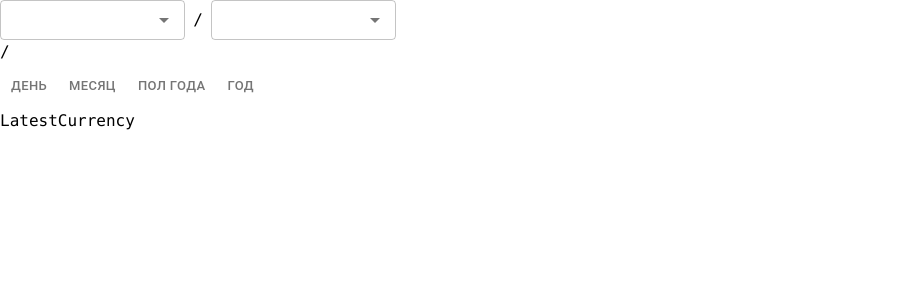
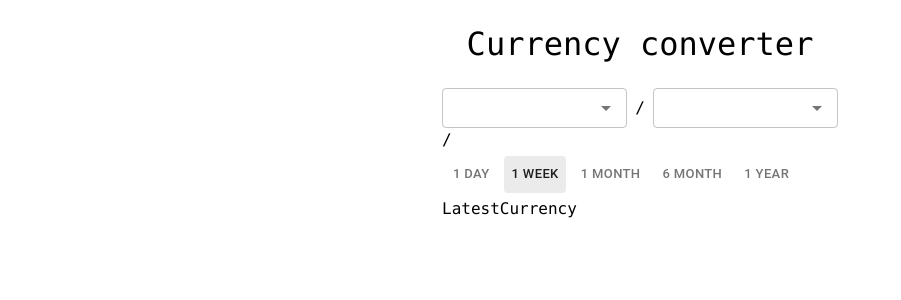
Before and after one commit to AleR111/currency-converter, a React app: page / in a window 1280 px wide. Shown: the top 300 px of the page, without its empty margins (0-901 px from the left). Built offline with nearby package versions, Linux system fonts and the light colour scheme; no server answers.

Commit message:
added logic of period picker

```diff
--- a/src/App.tsx
+++ b/src/App.tsx
@@ -1,11 +1,11 @@
 import {FC} from 'react';
-import {Converter} from './components';
+import {Layout} from './components';
 import './styles/index.scss';
 
 const App: FC = () => {
     return (
         <div className="app">
-            <Converter />
+            <Layout />
         </div>
     );
 };
--- a/src/components/converter/Converter.tsx
+++ b/src/components/converter/Converter.tsx
@@ -1,36 +1,77 @@
-import {useEffect} from 'react';
+import {useEffect, useState} from 'react';
 import {getLatest, getTimeSeries} from '../../api';
 import {useAppActions} from '../../hooks';
+import {CurrencyList, SeriesPeriod} from '../../types';
 import {Chart} from './chart';
 import {CurrencyPicker} from './currency-picker';
 import {LatestCurrency} from './latest-currency';
 import {PeriodPicker} from './period-picker';
 
+const ConverterContainer = () => {};
+
 export const Converter = () => {
+    const [base, setBase] = useState<CurrencyList>(
+        //     {
+        //     code: 'USD',
+        //     label: 'Доллар США',
+        // }
+        null
+    );
+    const [symbol, setSymbol] = useState<CurrencyList>(null);
+    //     {
+    //     code: 'EUR',
+    //     label: 'Евро',
+    // }
+    const [period, setPeriod] = useState<SeriesPeriod | null>(null);
+    console.log(
+        '🚀 ~ file: Converter.tsx ~ line 22 ~ Converter ~ period',
+        period
+    );
+
+    const baseCode = base?.code || 'USD';
+    const symbolCode = symbol?.code || 'EUR';
+
     const {fetchLatestConverterData, fetchTimeSeriesRatesData} =
         useAppActions();
     useEffect(() => {
+        if (!period) return;
+        const {startDate, endDate} = period;
         const id = setInterval(
-            () => fetchLatestConverterData({base: 'USD', symbol: 'EUR'}),
+            () =>
+                fetchLatestConverterData({
+                    base: baseCode,
+                    symbol: symbolCode,
+                }),
             60000
         );
-        fetchLatestConverterData({base: 'USD', symbol: 'EUR'});
-        fetchTimeSeriesRatesData({
-            startDate: '2022-09-21',
-            endDate: '2022-10-23',
-            base: 'USD',
-            symbol: 'EUR',
-        });
-            console.log("🚀 ~ file: Converter.tsx ~ line 24 ~ useEffect ~ symbol", 'symbol')
+        fetchLatestConverterData({
+            base: baseCode,
+            symbol: symbolCode,
+        }),
+            fetchTimeSeriesRatesData({
+                startDate,
+                endDate,
+                base: baseCode,
+                symbol: symbolCode,
+            });
+        console.log(
+            '🚀 ~ file: Converter.tsx ~ line 24 ~ useEffect ~ symbol',
+            'symbol'
+        );
 
         return () => {
             clearTimeout(id);
         };
-    }, []);
+    }, [period, base, symbol]);
     return (
         <div>
-            <CurrencyPicker />
-            <PeriodPicker />
+            <CurrencyPicker
+                base={base}
+                setBase={setBase}
+                symbol={symbol}
+                setSymbol={setSymbol}
+            />
+            <PeriodPicker setPeriod={setPeriod} />
             <LatestCurrency />
             <Chart />
         </div>
--- a/src/components/converter/chart/Chart.tsx
+++ b/src/components/converter/chart/Chart.tsx
@@ -44,9 +44,10 @@ export const ChartCont: FC<ChartContProps> = ({data}) => {
     const parseTime = timeParse('%Y-%m-%d');
 
     const convertedData = Object.keys(data.rates).map((d) => {
+        const code = Object.keys(data.rates[d])[0];
         return {
             date: parseTime(d) as Date,
-            value: data.rates[d].EUR,
+            value: data.rates[d][code],
         };
     });
 
--- a/src/components/converter/chart/date-axis/DateAxis.tsx
+++ b/src/components/converter/chart/date-axis/DateAxis.tsx
@@ -8,6 +8,7 @@ interface DateAxisProps {
 
 export const DateAxis: FC<DateAxisProps> = ({xScale, innerHeight}) => {
     const ref = useRef<SVGRectElement>(null);
+console.log('axisX');
 
     useEffect(() => {
         const xAxisG = select(ref.current);
--- a/src/components/converter/currency-picker/CurrencyPicker.tsx
+++ b/src/components/converter/currency-picker/CurrencyPicker.tsx
@@ -1,13 +1,22 @@
 import {Autocomplete} from '../../ui-component';
 import classes from './currencyPicker.module.scss';
 import {currencyList} from '../../../settings';
-import {useState} from 'react';
+import {Dispatch, FC, useState} from 'react';
 import {CurrencyList} from '../../../types';
 
-export const CurrencyPicker = () => {
-    const [base, setBase] = useState<CurrencyList>(null);
-    const [symbol, setSymbol] = useState<CurrencyList>(null);
+interface CurrencyPickerParams {
+    base: CurrencyList | null;
+    setBase: (value: CurrencyList | null) => void;
+    symbol: CurrencyList | null;
+    setSymbol: (value: CurrencyList | null) => void;
+}
 
+export const CurrencyPicker: FC<CurrencyPickerParams> = ({
+    base,
+    setBase,
+    symbol,
+    setSymbol,
+}) => {
     return (
         <div>
             <div className={classes.locationsPickerBox}>
--- a/src/components/converter/period-picker/PeriodPicker.tsx
+++ b/src/components/converter/period-picker/PeriodPicker.tsx
@@ -1,19 +1,62 @@
-import {useState} from 'react';
+import {FC, memo, useEffect, useState, useLayoutEffect} from 'react';
+import {subDays, subMonths, format} from 'date-fns';
+
+import {
+    PeriodPickerMeta,
+    PeriodPickerValue,
+    SeriesPeriod,
+} from '../../../types';
 import {ToggleButton} from '../../ui-component/toggle-button';
 
-export const PeriodPicker = () => {
-    const [value, setValue] = useState('');
-    console.log("🚀 ~ file: PeriodPicker.tsx ~ line 6 ~ PeriodPicker ~ value", value)
+const activityValue: PeriodPickerMeta[] = [
+    {label: '1 Day', value: 'day'},
+    {label: '1 Week', value: 'week'},
+    {label: '1 Month', value: 'month'},
+    {label: '6 Month', value: 'halfYear'},
+    {label: '1 Year', value: 'year'},
+];
 
-    const activityValue = [
-        {label: 'День', value: 'day'},
-        {label: 'Месяц', value: 'month'},
-        {label: 'Пол года', value: 'halfyear'},
-        {label: 'Год', value: 'year'},
-    ];
-    const onChangeHandler = (newValue: string) => {
+const getLateDate = (activityValue: PeriodPickerValue, curDate: Date) => {
+    switch (activityValue) {
+        case 'day':
+            return subDays(curDate, 1);
+        case 'week':
+            return subDays(curDate, 7);
+        case 'month':
+            return subMonths(curDate, 1);
+        case 'halfYear':
+            return subMonths(curDate, 6);
+        case 'year':
+            return subMonths(curDate, 12);
+    }
+};
+
+const getDatePeriod = (activityValue: PeriodPickerValue) => {
+    const nowDate = new Date();
+    const startDate = getLateDate(activityValue, nowDate);
+
+    return {
+        startDate: format(startDate, 'yyyy-MM-dd'),
+        endDate: format(nowDate, 'yyyy-MM-dd'),
+    };
+};
+
+interface PeriodPickerProps {
+    setPeriod: (period: SeriesPeriod) => void;
+}
+
+export const PeriodPicker: FC<PeriodPickerProps> = memo(({setPeriod}) => {
+    const [value, setValue] = useState<PeriodPickerValue>('week');
+    console.log('🚀 ~ file: PeriodPicker.tsx ~ line 50 ~ value', value);
+
+    const onChangeHandler = (newValue: PeriodPickerValue) => {
         setValue(newValue);
+        setPeriod(getDatePeriod(newValue));
     };
+
+    // useLayoutEffect(() => {
+    //     setPeriod(getDatePeriod(value));
+    // }, []);
     return (
         <div>
             <ToggleButton
@@ -23,4 +66,4 @@ export const PeriodPicker = () => {
             />
         </div>
     );
-};
+});
--- a/src/components/index.ts
+++ b/src/components/index.ts
@@ -1 +1 @@
-export * from './converter';
+export * from './layout';
--- /dev/null
+++ b/src/components/layout/Layout.tsx
@@ -0,0 +1,13 @@
+import {FC} from 'react';
+import {Converter} from '../converter';
+
+import classes from './layout.module.scss';
+
+export const Layout: FC = () => {
+    return (
+        <div className={classes.container}>
+            <h2 className={classes.header}>Currency converter</h2>
+            <Converter />
+        </div>
+    );
+};
--- /dev/null
+++ b/src/components/layout/index.ts
@@ -0,0 +1 @@
+export * from './Layout';
--- /dev/null
+++ b/src/components/layout/layout.module.scss
@@ -0,0 +1,13 @@
+.container {
+    display: flex;
+    flex-direction: column;
+    align-items: center;
+    padding-top: 24px;
+}
+
+.header {
+    font-size: 32px;
+    font-weight: 500;
+    line-height: 1.25;
+    margin-bottom: 24px;
+}
--- a/src/types/index.ts
+++ b/src/types/index.ts
@@ -2,3 +2,4 @@ export * from './IStore';
 export * from './IConverter';
 export * from './ISettings';
 export * from './IChart';
+export * from './IPeriodPicker';
```
Also changed, not shown: src/types/IPeriodPicker.ts (added, +11 -0 lines).
